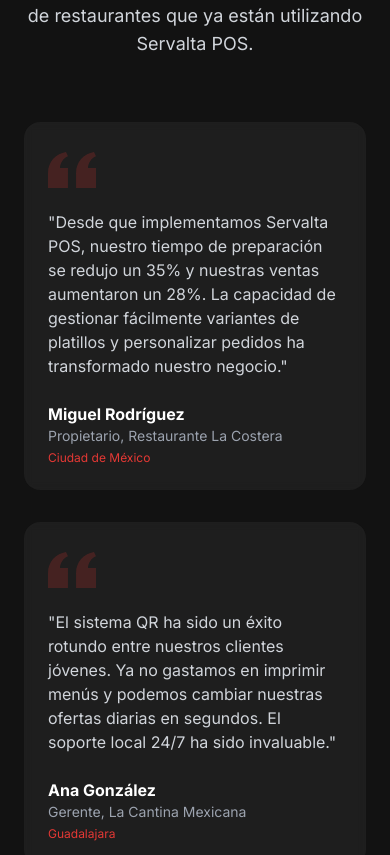
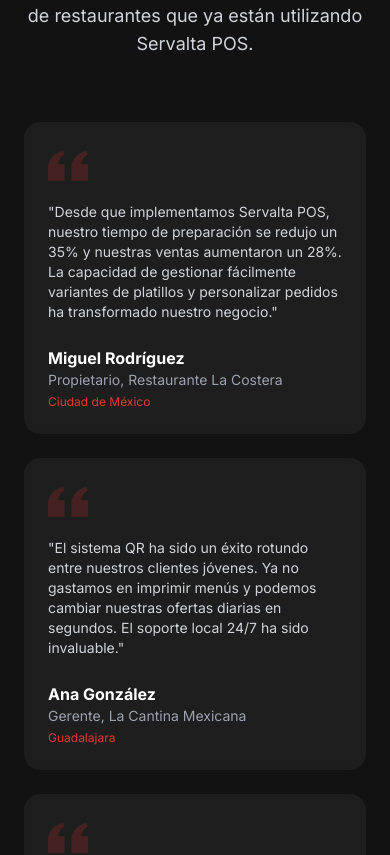
Before and after one commit to mathieuleblond06/servalta-pizza-power, a React (Vite) app: page / in a window 390 px wide. Shown: the part 7590-8445 px from the top of the page. Built offline with nearby package versions, Linux system fonts and the light colour scheme.

Commit message:
Fix: Improve mobile responsiveness
Addresses layout issues on smaller screens, ensuring content is not cut off.

```diff
--- a/src/components/Testimonials.tsx
+++ b/src/components/Testimonials.tsx
@@ -36,18 +36,18 @@ const Testimonials = () => {
           </p>
         </div>
 
-        <div className="grid grid-cols-1 md:grid-cols-3 gap-8">
+        <div className="grid grid-cols-1 md:grid-cols-2 lg:grid-cols-3 gap-6">
           {testimonials.map((testimonial, index) => (
             <div
               key={testimonial.id}
-              className="bg-white/5 backdrop-blur-sm rounded-2xl p-6 animate-fade-in"
+              className="bg-white/5 backdrop-blur-sm rounded-2xl p-6 animate-fade-in h-full flex flex-col"
               style={{ animationDelay: `${0.3 + index * 0.1}s` }}
             >
-              <svg className="w-12 h-12 text-servalta-red/20 mb-4" fill="currentColor" viewBox="0 0 24 24">
+              <svg className="w-10 h-10 text-servalta-red/20 mb-4" fill="currentColor" viewBox="0 0 24 24">
                 <path d="M14.017 21v-7.391c0-5.704 3.731-9.57 8.983-10.609l.995 2.151c-2.432.917-3.995 3.638-3.995 5.849h4v10h-9.983zm-14.017 0v-7.391c0-5.704 3.748-9.57 9-10.609l.996 2.151c-2.433.917-3.996 3.638-3.996 5.849h3.983v10h-9.983z" />
               </svg>
 
-              <p className="text-gray-300 mb-6">
+              <p className="text-gray-300 mb-6 text-sm sm:text-base">
                 "{testimonial.quote}"
               </p>
 
--- a/src/pages/Index.tsx
+++ b/src/pages/Index.tsx
@@ -19,7 +19,7 @@ const Index = () => {
   }, []);
 
   return (
-    <main className="min-h-screen">
+    <main className="min-h-screen overflow-x-hidden">
       <Navbar />
       <Hero />
       <Features />
```
